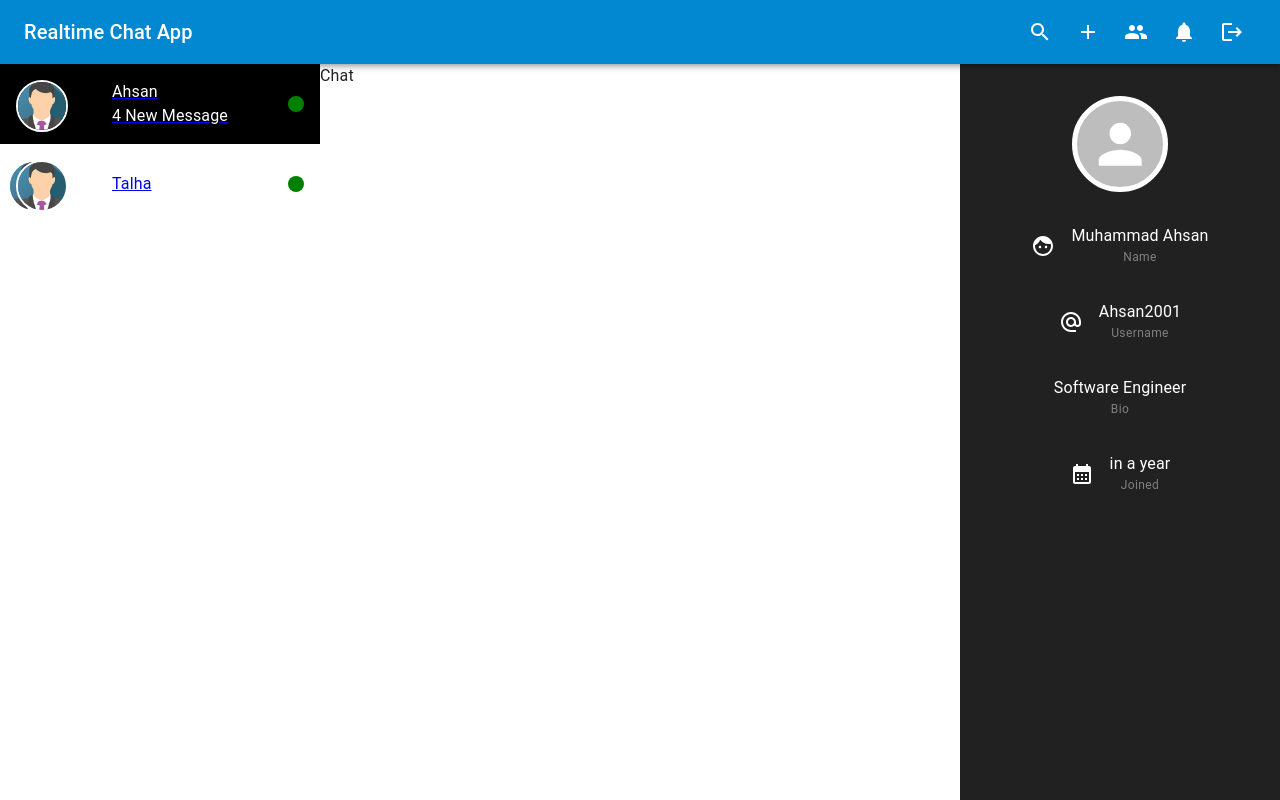
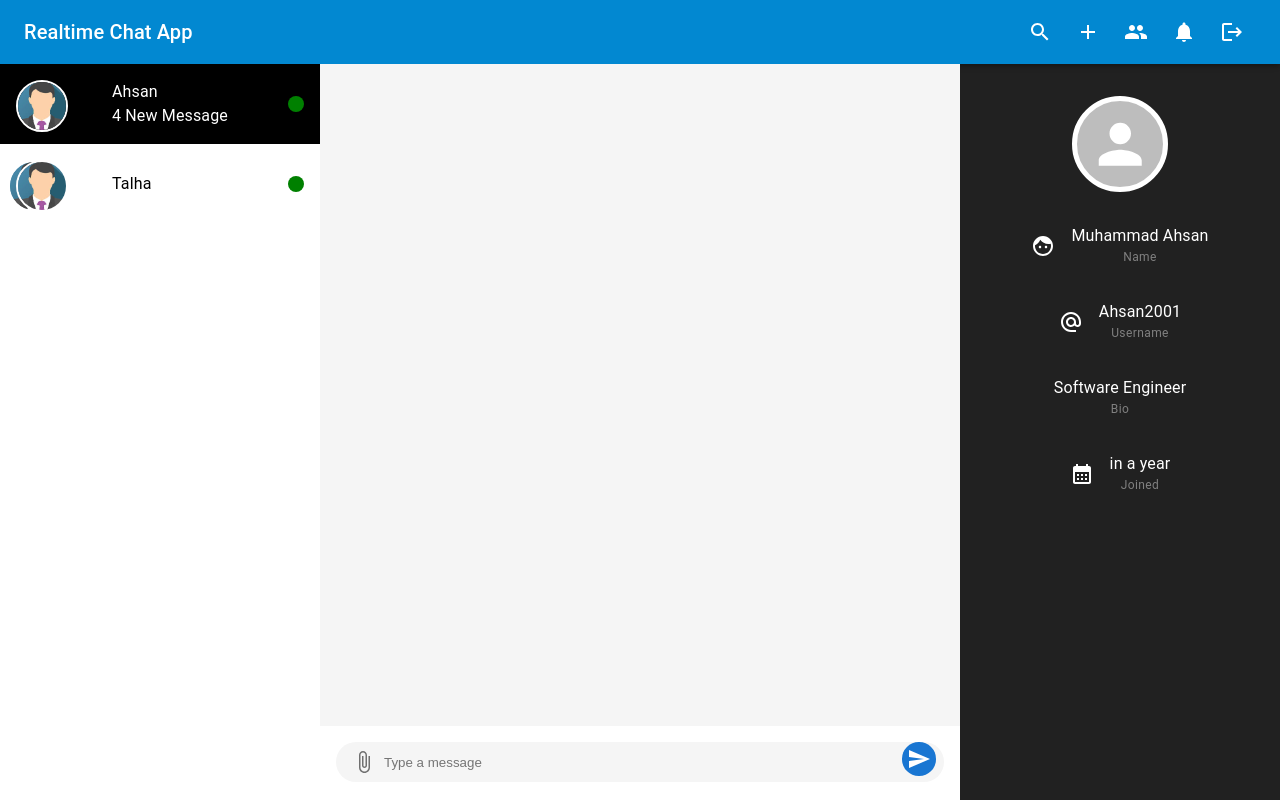
Before and after one commit to Ahsan2001/Real-Time-Chat-App, a React (Vite) app in the folder client/: page /chat/1 in a window 1280 px wide. Built offline with nearby package versions, Linux system fonts and the light colour scheme.

Commit message:
completed home , chat screen ui

```diff
--- a/client/src/App.jsx
+++ b/client/src/App.jsx
@@ -31,8 +31,8 @@ const App = () => {
          <Route path="login" element={
             <ProtectedRoute user={!user} redirect="/">
               <Login />
-            </ProtectedRoute>}
-          />
+            </ProtectedRoute>
+          }/>
 
           <Route path="*" element={<NotFound /> }/>
 
--- a/client/src/components/features/group/newGroupDialog.jsx
+++ b/client/src/components/features/group/newGroupDialog.jsx
@@ -12,7 +12,7 @@ const NewGroupDialog = () => {
 
 
 
-  console.log(selectedMembers)
+  // console.log(selectedMembers)
 
   const selectMemberHandler = (id) =>{
     setSelectedMembers((prev) =>
--- a/client/src/components/iconBtn/headerBtns.jsx
+++ b/client/src/components/iconBtn/headerBtns.jsx
@@ -1,9 +1,9 @@
 import { IconButton, Tooltip } from "@mui/material";
 
-const IconBtn = ({title, icon, onClick}) => {
+const IconBtn = ({title, icon, onClick, size="large", type="button"}) => {
     return (
-    <Tooltip title={title}>
-      <IconButton color="inherit" size="large" onClick={onClick}>
+    <Tooltip title={title} >
+      <IconButton color="inherit" size={size} onClick={onClick} type={type}>
          {icon}
       </IconButton>
     </Tooltip>
--- a/client/src/components/layout/header.jsx
+++ b/client/src/components/layout/header.jsx
@@ -1,7 +1,7 @@
 import { AppBar,  Backdrop,  Box, IconButton, Toolbar, Typography } from '@mui/material'
 import React, { Suspense, lazy, useState } from 'react'
 import { Menu as MenuIcon, Search as SearchIcon, Add as AddIcon, Group as GroupIcon,Notifications as NotificationsIcon, Logout as LogoutIcon } from "@mui/icons-material"
-import { useNavigate } from 'react-router-dom'
+import { Link, useNavigate } from 'react-router-dom'
 import IconBtn from '../iconBtn/headerBtns'
 
 const SearchDialog = lazy(() => import('../features/search/searchDialog'));
@@ -56,7 +56,9 @@ const Header = () => {
       <AppBar position="static" sx={{ bgcolor: 'info.main' }}>
         <Toolbar>
           <Typography variant="h6" sx={{ flexGrow: 1 }}>
-            Realtime Chat App
+            <Link to="/" style={{ color: 'white', textDecoration: 'none' }}>
+              Realtime Chat App
+            </Link>
           </Typography>
 
           <Box sx={{ display: { xs: 'block', sm: 'none' } }}>
--- a/client/src/components/styles/styledComponents.jsx
+++ b/client/src/components/styles/styledComponents.jsx
@@ -14,11 +14,23 @@ export const VisuallyHiddenInput = styled('input')({
 })
 
 
-export const Link = styled(LinkComponent)`
+export const Link = styled(LinkComponent)({
     color: 'black',
     textDecoration: 'none',
-    padding: '1rem',
+    backgroundColor: '#fff',
     '&:hover': {
-        background-color: 'rgba(0,0,0,0.5)',
-    },
-`
+        backgroundColor: '#f5f5f5',
+    }
+
+})
+
+
+export const InputBox = styled('input')({
+    width: '100%',
+    height: '40px',
+    padding: '0px 3rem',
+    border: 'none',
+    outline: 'none',
+    borderRadius: '1.5rem',
+    backgroundColor: '#f5f5f5',
+  })
--- a/client/src/pages/chat.jsx
+++ b/client/src/pages/chat.jsx
@@ -1,10 +1,52 @@
-import React from 'react'
+import React, { Fragment, useRef } from 'react'
 import AppLayout from '../components/layout/appLayout';
+import { IconButton, Stack } from '@mui/material';
+import { AttachFile as AttachFileIcon, Send as SendIcon } from '@mui/icons-material';
+import { InputBox } from '../components/styles/styledComponents';
 
 const Chat = () => {
+  const containerRef = useRef(null);
+
   return (
-    <div>Chat</div>
+    <Fragment>
+
+      <Stack
+
+        ref={containerRef}
+        boxSizing={"border-box"}
+        padding={"1rem"}
+        height={"90%"}
+        spacing={"1rem"}
+        bgcolor={"#f5f5f5"}
+        sx={{ overflowY: "auto", overflowX: "hidden" }}
+      ></Stack>
+
+      <form style={{ height: "10%" }}>
+        <Stack height={"100%"} direction={"row"} p={"1rem"} alignContent={"center"} position={"relative"}>
+          <IconButton sx={{ position: "absolute", left: "1.5rem" }}>
+            <AttachFileIcon />
+          </IconButton>
+          <InputBox type="text" placeholder="Type a message" />
+          <IconButton type="submit"
+            sx={{
+              position: "absolute", right: "1.5rem",
+              bgcolor: "primary.main",
+              color: "white",
+              marginLeft: "1rem",
+              padding: "0.3rem",
+              "&:hover": {
+                bgcolor: "primary.dark",
+              }
+            }}
+          >
+            <SendIcon   />
+          </IconButton>
+        </Stack>
+      </form>
+
+    </Fragment>
   )
+
 }
 
 export default AppLayout()(Chat);
--- a/client/src/pages/home.jsx
+++ b/client/src/pages/home.jsx
@@ -1,9 +1,14 @@
 import React from 'react'
 import AppLayout from '../components/layout/appLayout';
+import { Box, Typography } from '@mui/material';
 
 const Home = () => {
   return (
-    <div>Home</div>
+    <Box bgcolor={"#f5f5f5"} height="100%" display="flex" justifyContent="center" alignItems="center">
+      <Typography variant="h4" textAlign="center">
+          Select friend to start chat
+      </Typography>
+    </Box>
   )
 }
 
```
